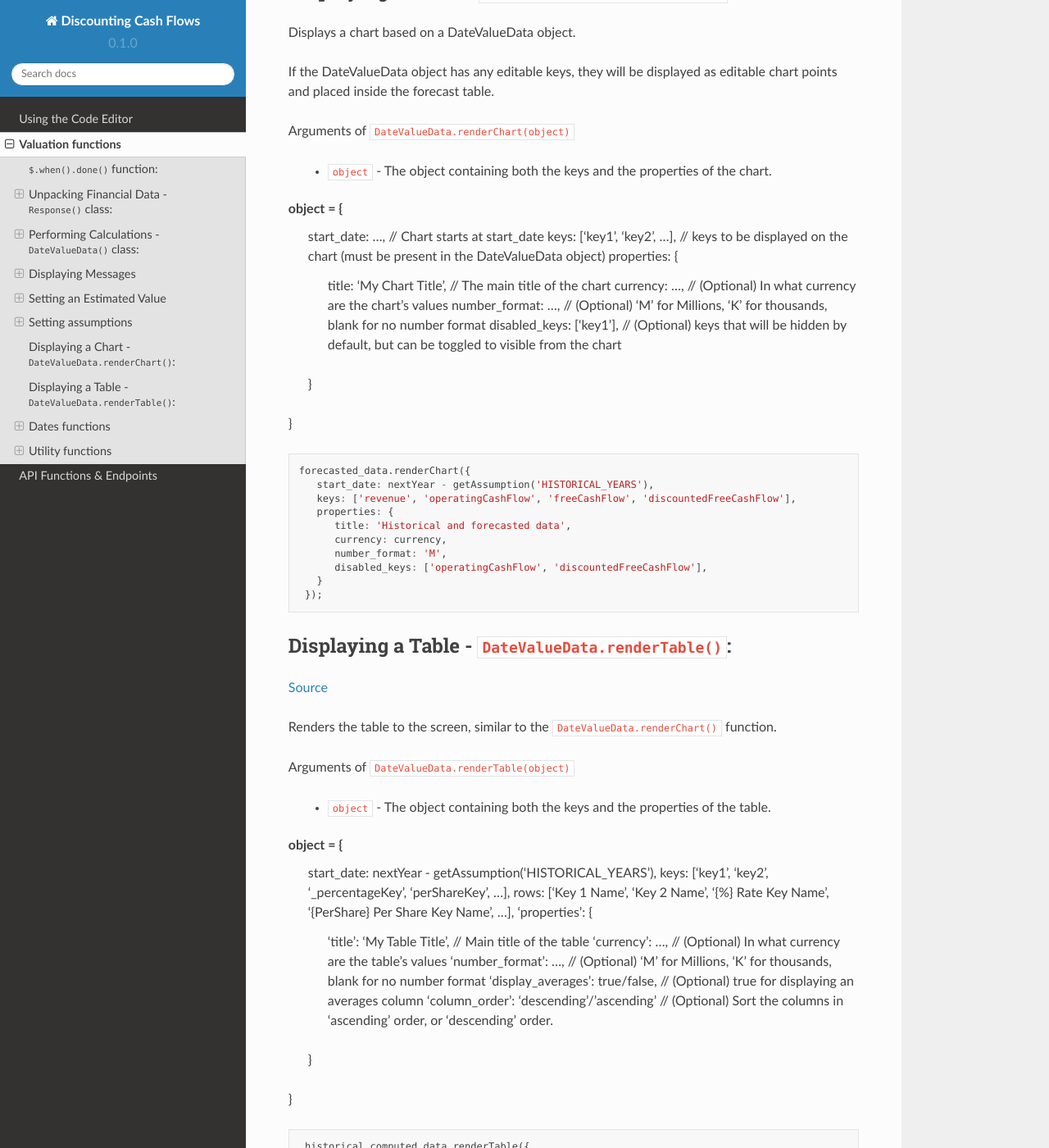
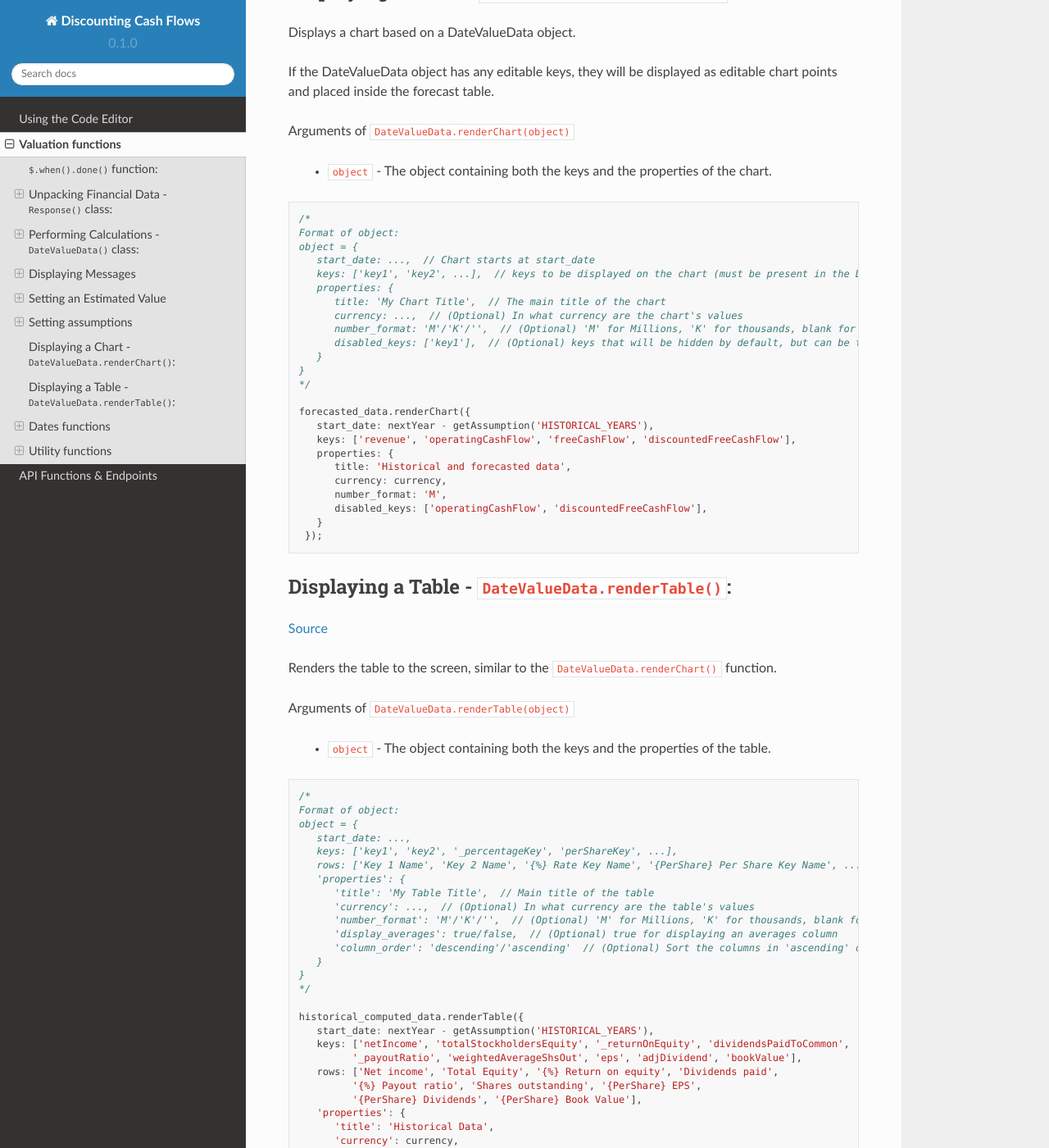
Before and after one commit to DiscountingCashFlows/readthedocs, a Sphinx documentation site: the page built from docs/source/functions.rst, in a window 1280 px wide and 1400 px high, scrolled down 12865 px. Shown: the whole window at 82% size. Built offline with Sphinx 7.4.7 and the Read the Docs theme 2.0.0, drawn with Linux system fonts in a browser that asks for light colours.

Commit message:
Update functions.rst

```diff
--- a/docs/source/functions.rst
+++ b/docs/source/functions.rst
@@ -602,18 +602,21 @@ Arguments of ``DateValueData.renderChart(object)``
 
  * ``object`` - The object containing both the keys and the properties of the chart.
 
-object = {
-   start_date: ...,  // Chart starts at start_date
-   keys: ['key1', 'key2', ...],  // keys to be displayed on the chart (must be present in the DateValueData object)
-   properties: {
-      title: 'My Chart Title',  // The main title of the chart
-      currency: ...,  // (Optional) In what currency are the chart's values
-      number_format: ...,  // (Optional) 'M' for Millions, 'K' for thousands, blank for no number format
-      disabled_keys: ['key1'],  // (Optional) keys that will be hidden by default, but can be toggled to visible from the chart
+.. code-block:: javascript
+
+   /*
+   Format of object:
+   object = {
+      start_date: ...,  // Chart starts at start_date
+      keys: ['key1', 'key2', ...],  // keys to be displayed on the chart (must be present in the DateValueData object)
+      properties: {
+         title: 'My Chart Title',  // The main title of the chart
+         currency: ...,  // (Optional) In what currency are the chart's values
+         number_format: 'M'/'K'/'',  // (Optional) 'M' for Millions, 'K' for thousands, blank for no number format
+         disabled_keys: ['key1'],  // (Optional) keys that will be hidden by default, but can be toggled to visible from the chart
+      }
    }
-}
-
-.. code-block:: javascript
+   */
 
    forecasted_data.renderChart({
       start_date: nextYear - getAssumption('HISTORICAL_YEARS'),
@@ -637,22 +640,25 @@ Arguments of ``DateValueData.renderTable(object)``
 
  * ``object`` - The object containing both the keys and the properties of the table.
 
-object = {
-   start_date: nextYear - getAssumption('HISTORICAL_YEARS'),
-   keys: ['key1', 'key2', '_percentageKey', 'perShareKey', ...],
-   rows: ['Key 1 Name', 'Key 2 Name', '{%} Rate Key Name', '{PerShare} Per Share Key Name', ...],
-   'properties': {
-      'title': 'My Table Title',  // Main title of the table
-      'currency': ...,  // (Optional) In what currency are the table's values
-      'number_format': ...,  // (Optional) 'M' for Millions, 'K' for thousands, blank for no number format
-      'display_averages': true/false,  // (Optional) true for displaying an averages column
-      'column_order': 'descending'/'ascending'  // (Optional) Sort the columns in 'ascending' order, or 'descending' order.
-   }
-}
-
 .. code-block:: javascript
 
-    historical_computed_data.renderTable({
+   /*
+   Format of object:
+   object = {
+      start_date: ...,
+      keys: ['key1', 'key2', '_percentageKey', 'perShareKey', ...],
+      rows: ['Key 1 Name', 'Key 2 Name', '{%} Rate Key Name', '{PerShare} Per Share Key Name', ...],
+      'properties': {
+         'title': 'My Table Title',  // Main title of the table
+         'currency': ...,  // (Optional) In what currency are the table's values
+         'number_format': 'M'/'K'/'',  // (Optional) 'M' for Millions, 'K' for thousands, blank for no number format
+         'display_averages': true/false,  // (Optional) true for displaying an averages column
+         'column_order': 'descending'/'ascending'  // (Optional) Sort the columns in 'ascending' order, or 'descending' order.
+      }
+   }
+   */
+
+   historical_computed_data.renderTable({
       start_date: nextYear - getAssumption('HISTORICAL_YEARS'),
       keys: ['netIncome', 'totalStockholdersEquity', '_returnOnEquity', 'dividendsPaidToCommon',
             '_payoutRatio', 'weightedAverageShsOut', 'eps', 'adjDividend', 'bookValue'],
```
